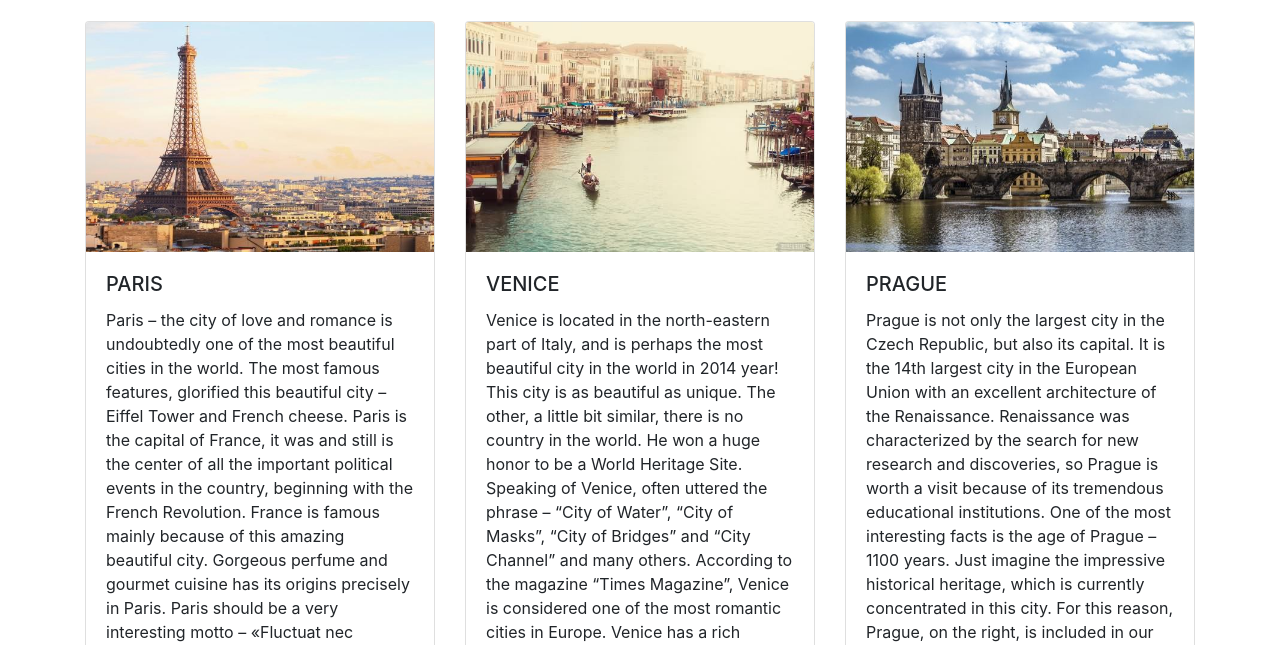
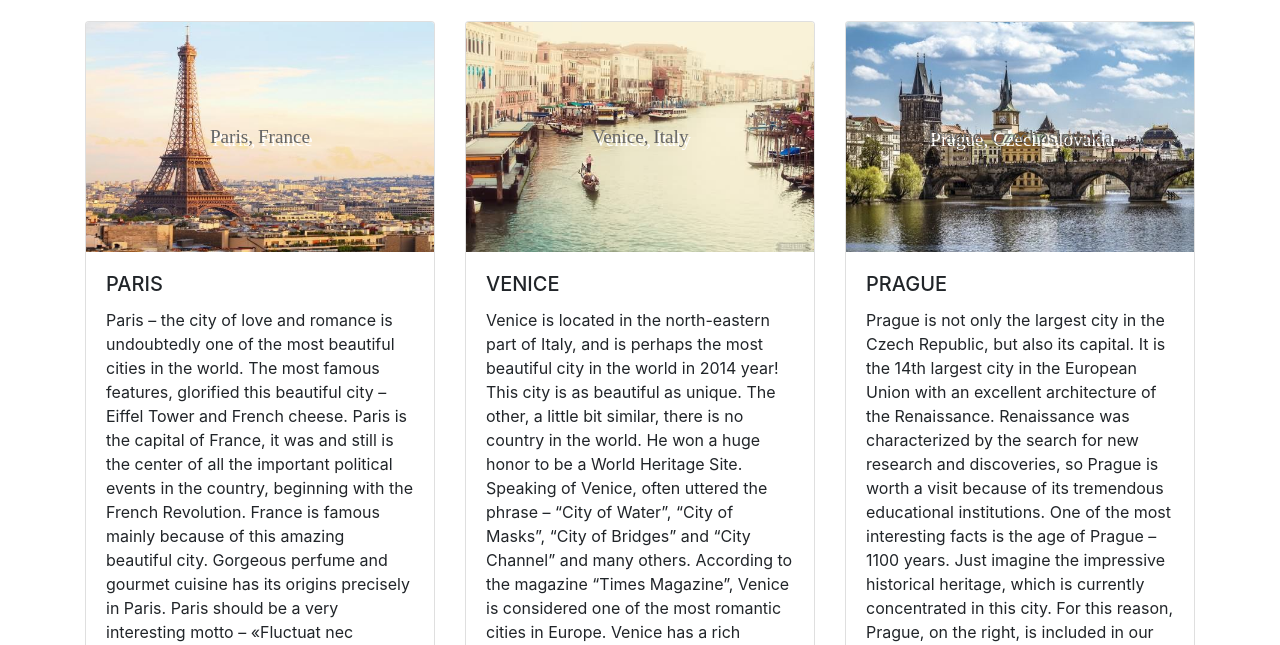
Before and after one commit to Teng-Teng/Beautiful-Cities, a plain HTML site: page index.html in a window 1280 px wide. Shown: the part 155-800 px from the top of the page. Drawn offline with nearby package versions, Linux system fonts and the light colour scheme.

Commit message:
position

```diff
--- a/cities.css
+++ b/cities.css
@@ -8,3 +8,21 @@
 	text-shadow: 4px 4px #eee;
 	font-family: 'Kaushan Script', cursive;
 }
+.cityImage {
+	position: relative;
+}
+.imageTitle {
+	width: 200px;
+	height: 80px;
+	position: absolute;
+	top: 50%;
+	left: 50%;
+	margin-top: -40px;
+	margin-left: -100px;
+	text-align: center;
+	line-height: 80px;
+	font-family: "Times New Roman", Georgia, Serif;
+	font-size: 1.2rem;
+	color:#666;
+	text-shadow: 2.5px 2.5px white;
+}
--- a/index.html
+++ b/index.html
@@ -86,7 +86,12 @@
       <div class="row">
         <div class="col-md-4">
           <div class="card mb-4 box-shadow">
-            <img class="card-img-top images" src="./images/paris.jpeg" alt="Card image cap">
+            <div class="cityImage">
+              <img class="card-img-top images" src="./images/paris.jpeg" alt="Card image cap">
+              <div class="imageTitle">
+                Paris, France
+              </div>
+            </div>
             <div class="card-body">
               <h5 class="card-title">PARIS</h5>
               <p class="card-text">
@@ -101,7 +106,13 @@
 
          <div class="col-md-4">
             <div class="card mb-4 box-shadow">
-              <img class="card-img-top images" src="./images/venice.jpg" alt="Card image cap">
+              <div class="cityImage">
+                <img class="card-img-top images" src="./images/venice.jpg" alt="Card image cap">
+                <div class="imageTitle">
+                  Venice, Italy
+                </div>
+              </div>
+
               <div class="card-body">
                 <h5 class="card-title">VENICE</h5>
                 <p class="card-text">
@@ -116,7 +127,13 @@
 
         <div class="col-md-4">
           <div class="card mb-4 box-shadow">
-            <img class="card-img-top images" src="./images/prague.jpeg" alt="Card image cap">
+            <div class="cityImage">
+              <img class="card-img-top images" src="./images/prague.jpeg" alt="Card image cap">
+              <div class="imageTitle">
+                Prague, Czechoslovakia
+              </div>
+            </div>
+
             <div class="card-body">
               <h5 class="card-title">PRAGUE</h5>
               <p class="card-text">
```
